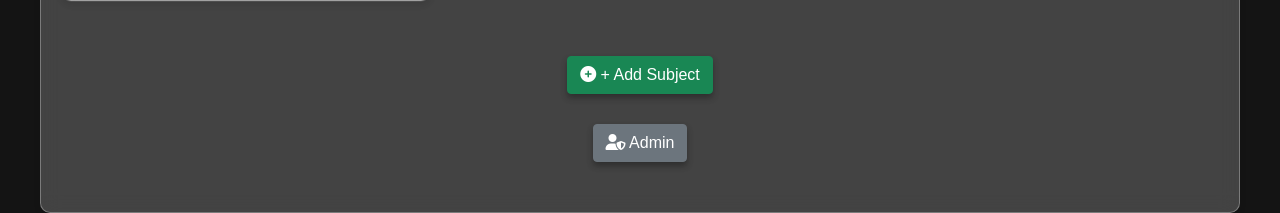
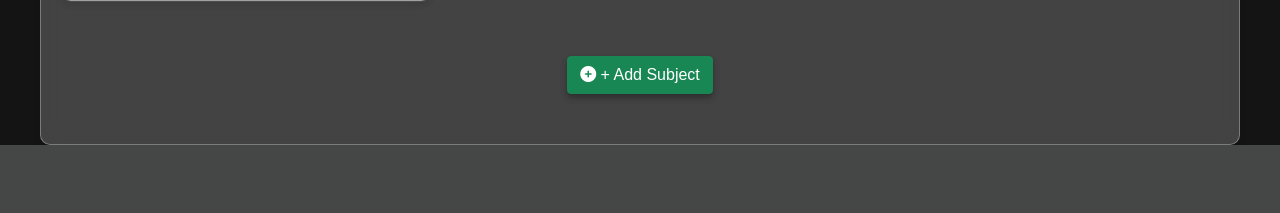
Before and after one commit to drkk7/HACKATHON, a Flask app: a page that uses templates/admin_dashboard.html in a window 1280 px wide. Shown: the part 1206-1419 px from the top of the page. After the commit the page ends 1351 px from the top, so only its background shows below. Run offline with Flask 3, Linux system fonts and the light colour scheme.

Commit message:
admin_dashboard.html

```diff
--- a/templates/admin_dashboard.html
+++ b/templates/admin_dashboard.html
@@ -122,11 +122,7 @@
                 <i class="fas fa-plus-circle"></i> + Add Subject <!-- Added Add Icon -->
             </a>
         </div>
-        <div class="center">
-            <a href="/admin_dashboard" class="btn btn-secondary">
-                <i class="fas fa-user-shield"></i> Admin <!-- Added Admin Icon -->
-            </a>
-        </div>
+        <!-- Removed the Admin button -->
     </div>
 
     <style>
```
